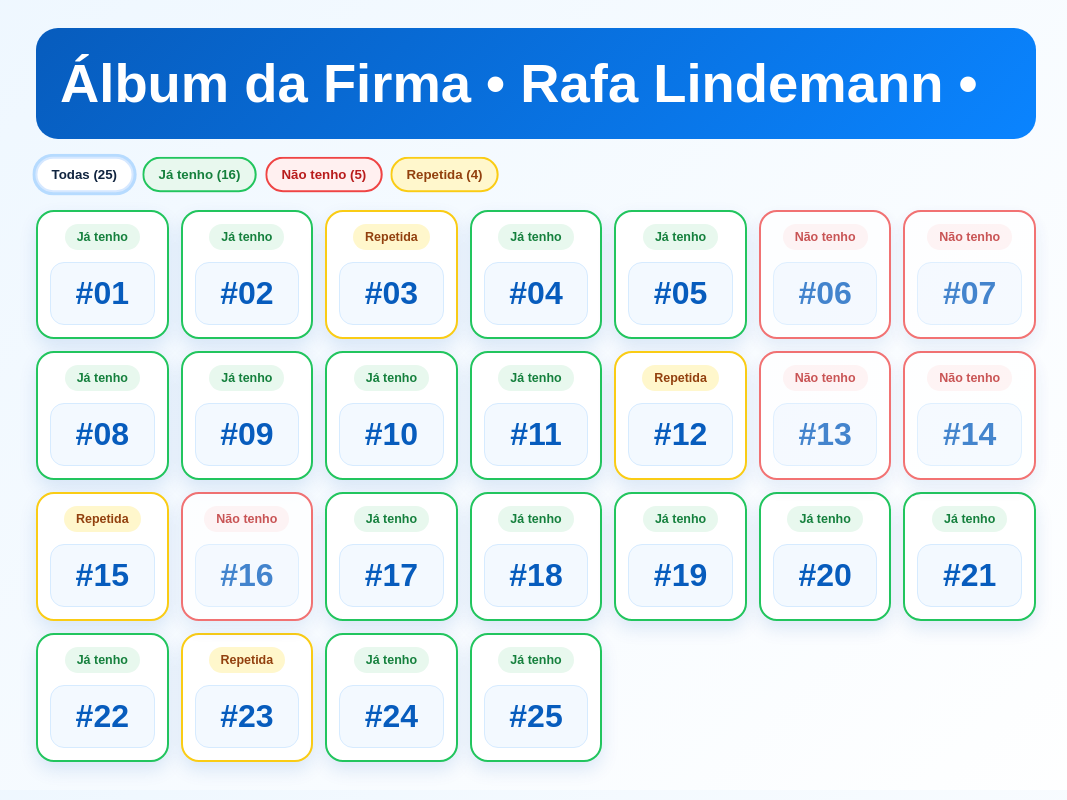
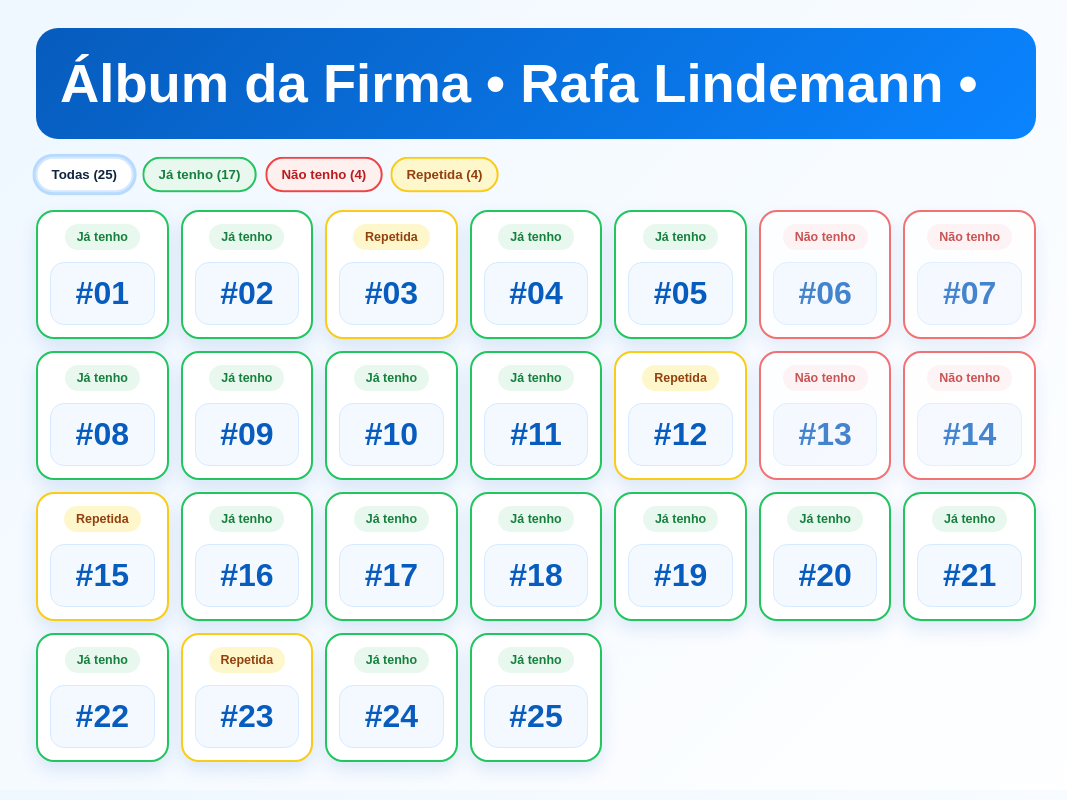
Before and after one commit to rafaellindemann/albumdorafa, a React (Vite) app: page / in a window 1280 px wide. Shown: the whole page, without its empty margins (104-1171 px from the left). Built offline with nearby package versions, Linux system fonts and the light colour scheme.

Commit message:
att agenda

```diff
--- a/src/App.jsx
+++ b/src/App.jsx
@@ -4,7 +4,7 @@
 const figurinhas = [
   { numero: 1, quantidade: 1 },
   { numero: 2, quantidade: 1 },
-  { numero: 3, quantidade: 3 },
+  { numero: 3, quantidade: 2 },
   { numero: 4, quantidade: 1 },
   { numero: 5, quantidade: 1 },
 
@@ -20,7 +20,7 @@
   { numero: 14, quantidade: 0 },
   { numero: 15, quantidade: 3 },
 
-  { numero: 16, quantidade: 0 },
+  { numero: 16, quantidade: 1 },
   { numero: 17, quantidade: 1 },
   { numero: 18, quantidade: 1 },
   { numero: 19, quantidade: 1 },
```
